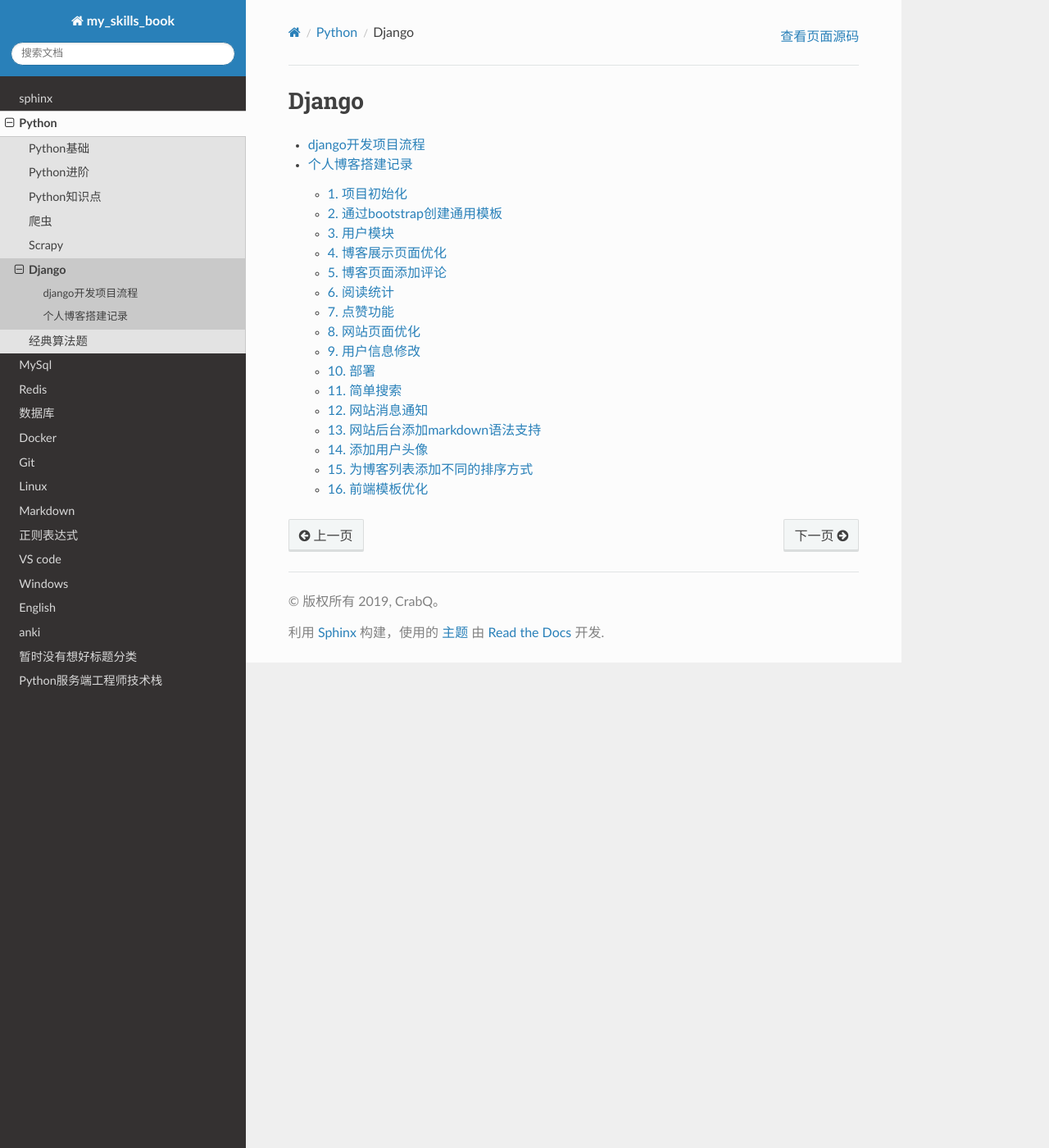
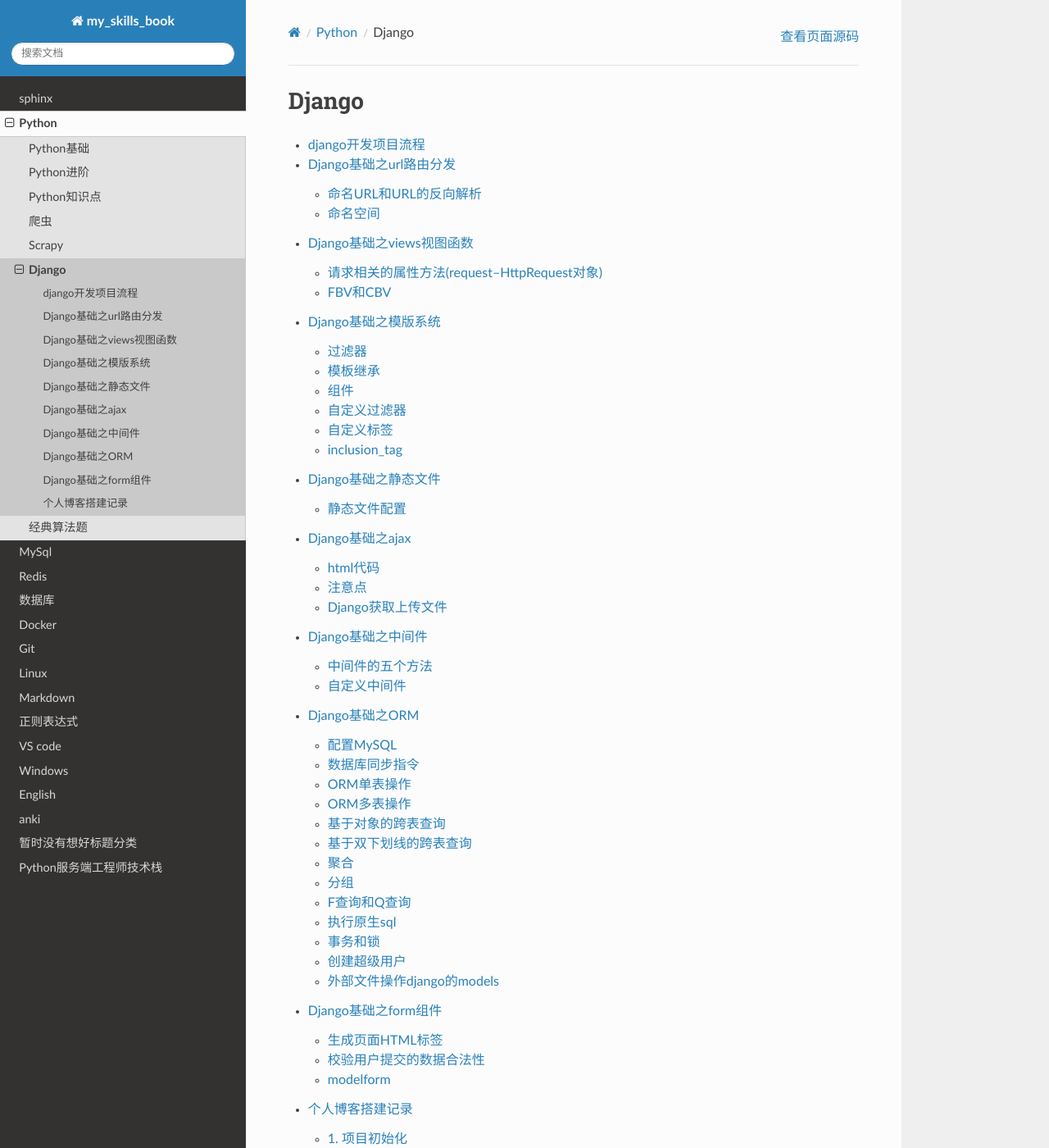
Before and after one commit to CrabQ/my_skills_book, a Sphinx documentation site: the page built from source/Python/Django/index.rst, in a window 1280 px wide and 1400 px high. Shown: the whole window at 82% size. Built offline with Sphinx 7.4.7 and the Read the Docs theme 2.0.0, drawn with Linux system fonts in a browser that asks for light colours.

Commit message:
添加django基础文章

```diff
--- a/source/Python/Django/index.rst
+++ b/source/Python/Django/index.rst
@@ -6,4 +6,12 @@
    :glob:
 
    Django开发项目流程
+   Django基础之url路由分发
+   Django基础之views视图函数
+   Django基础之模版系统
+   Django基础之静态文件
+   Django基础之ajax
+   Django基础之中间件
+   Django基础之ORM
+   Django基础之form组件
    个人博客搭建记录/index
```
